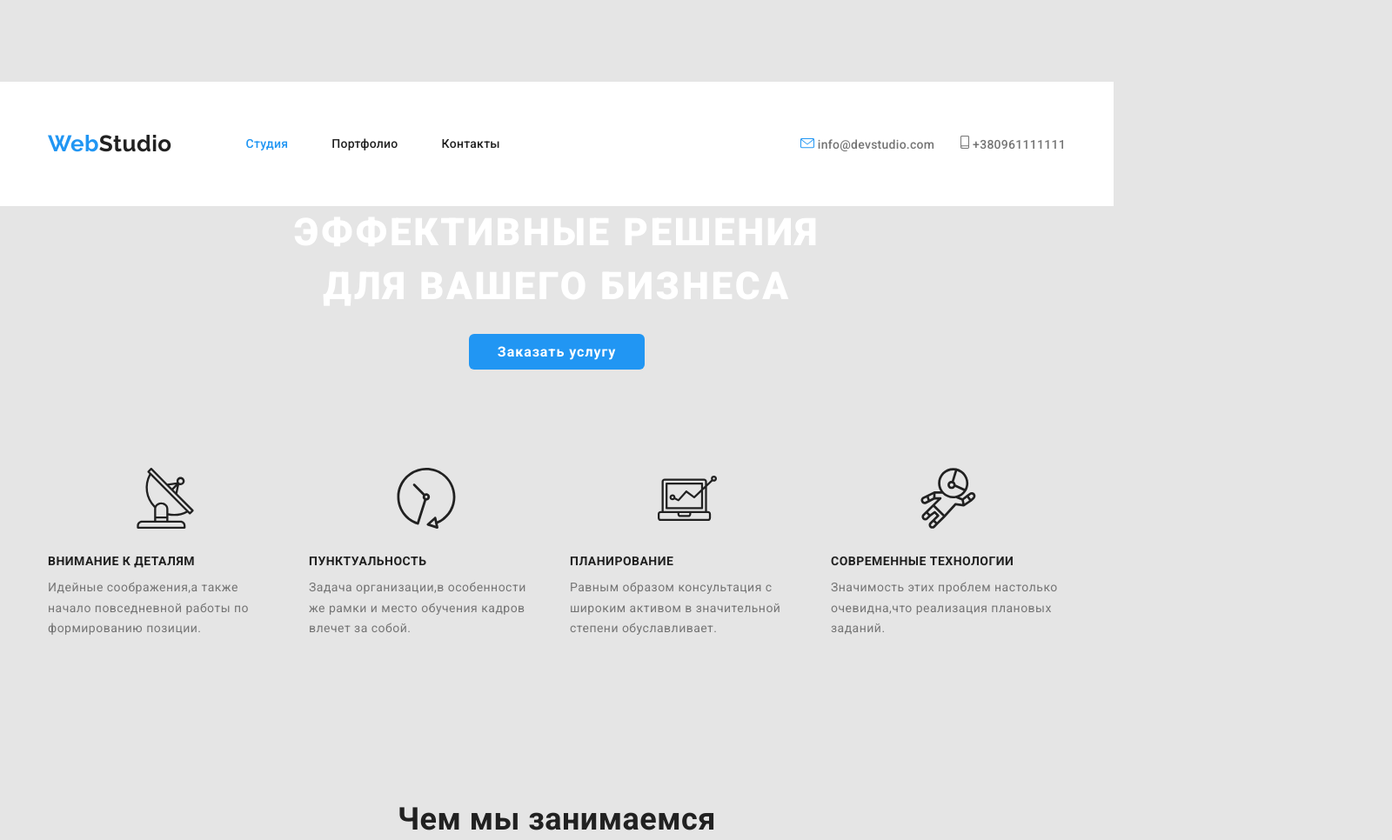
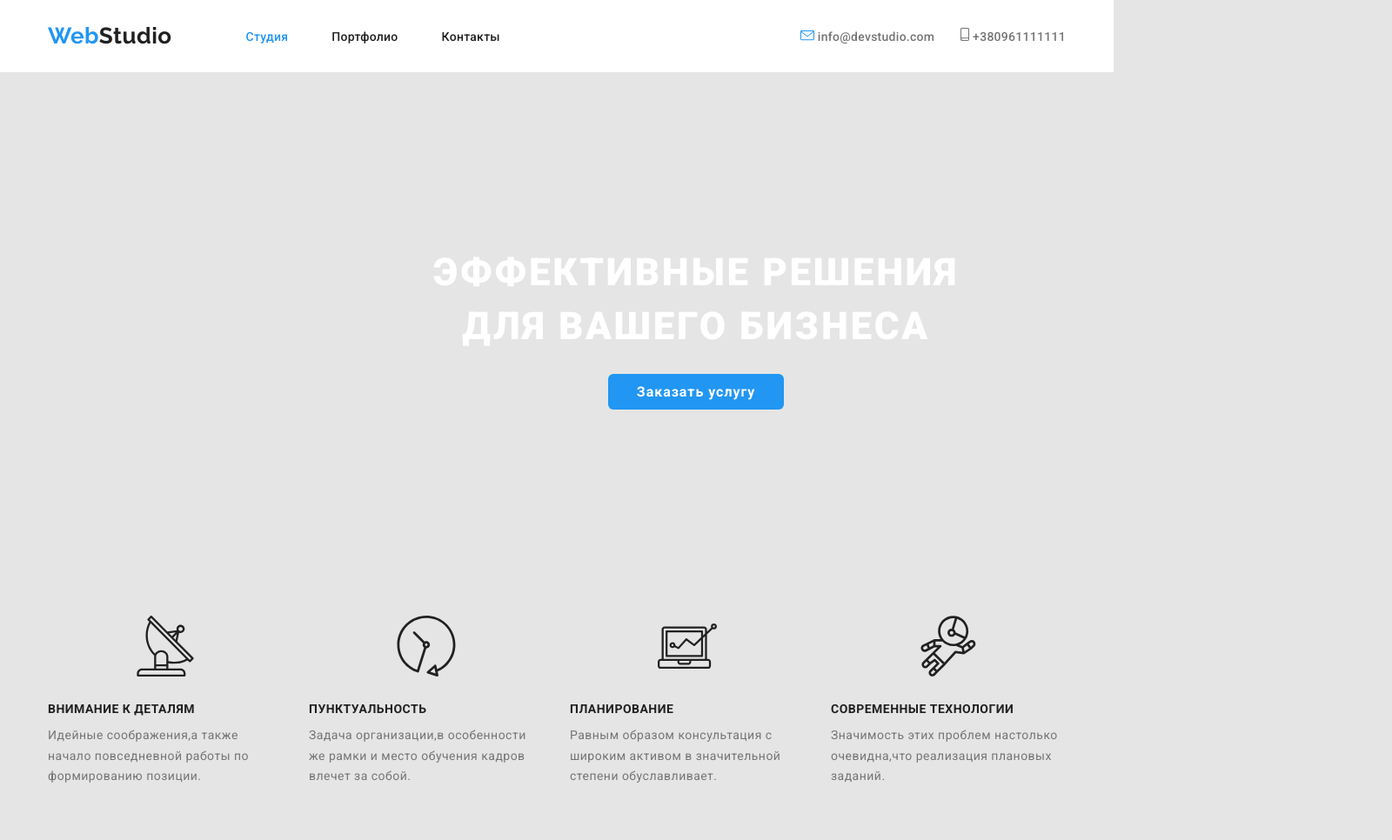
Before and after one commit to ViktorTribel/goit-markup-hw-03, a plain HTML site: page index.html in a window 1280 px wide. Shown: the top 966 px of the page at 87% size, 1600 px wide, since content can reach past the window. Drawn offline with nearby package versions, Linux system fonts and the light colour scheme.

Commit message:
передел герой

```diff
--- a/css/styles.css
+++ b/css/styles.css
@@ -55,7 +55,6 @@ p {
 
 /*Utilits*/
 .container {
-  margin-top: 94px;
   margin-left: auto;
   margin-right: auto;
   width: 1200px;
@@ -100,7 +99,6 @@ p {
 }
 
 .site-nav .link {
-  display: block;
   padding-top: 32px;
   padding-bottom: 32px;
   color: var(--primary-text-color);
@@ -151,8 +149,8 @@ p {
 }
 /*hero*/
 .hero-title {
-  margin-top: 0;
-  margin-bottom: 30px;
+  padding-top: 200px;
+  padding-bottom: 30px;
 
   color: var(--whit-color);
   font-family: Roboto;
@@ -165,6 +163,8 @@ p {
   text-transform: uppercase;
 }
 .container-hero {
+  width: 1600px;
+  height: 600px;
   text-align: center;
 }
 
```
